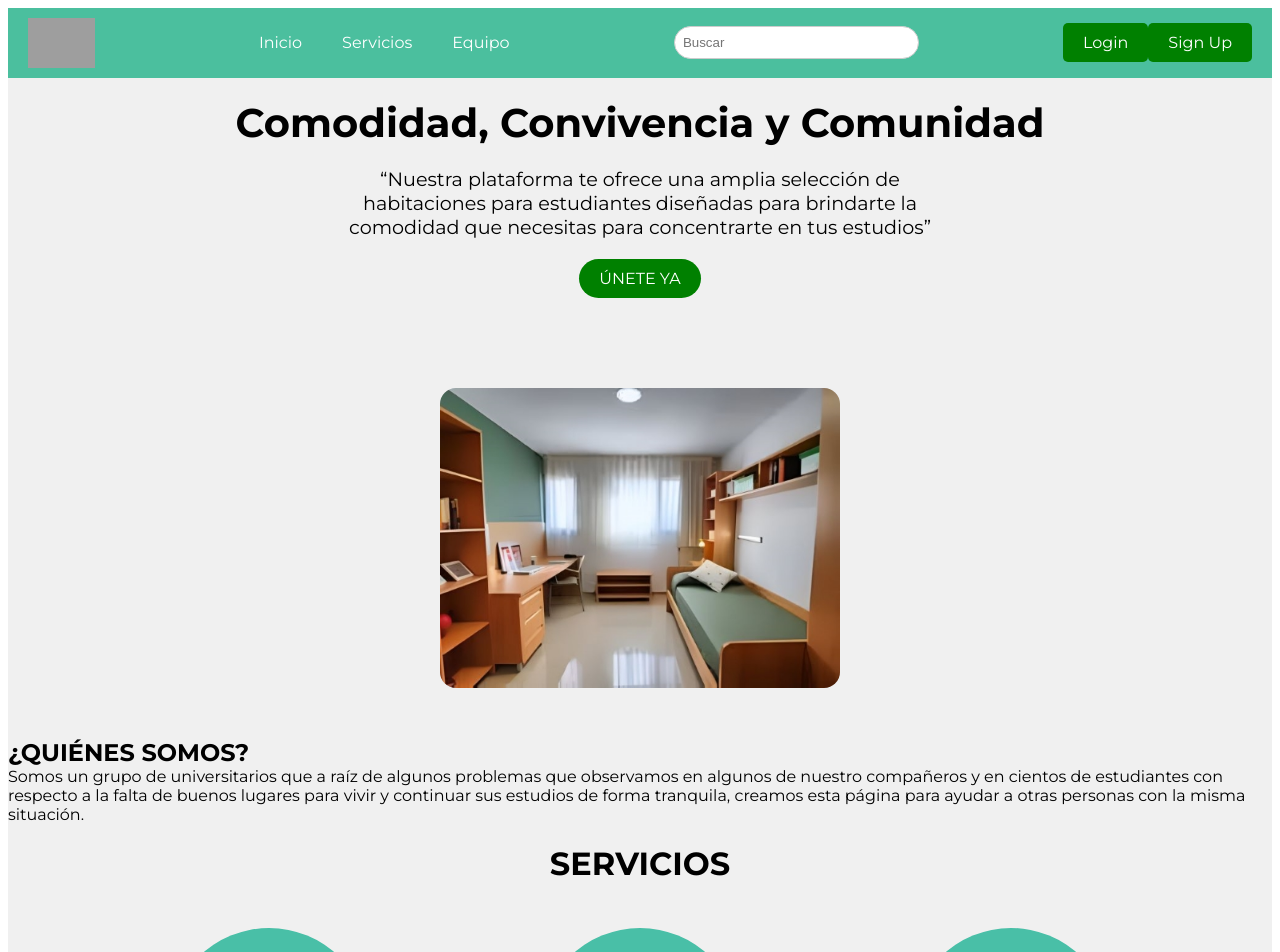
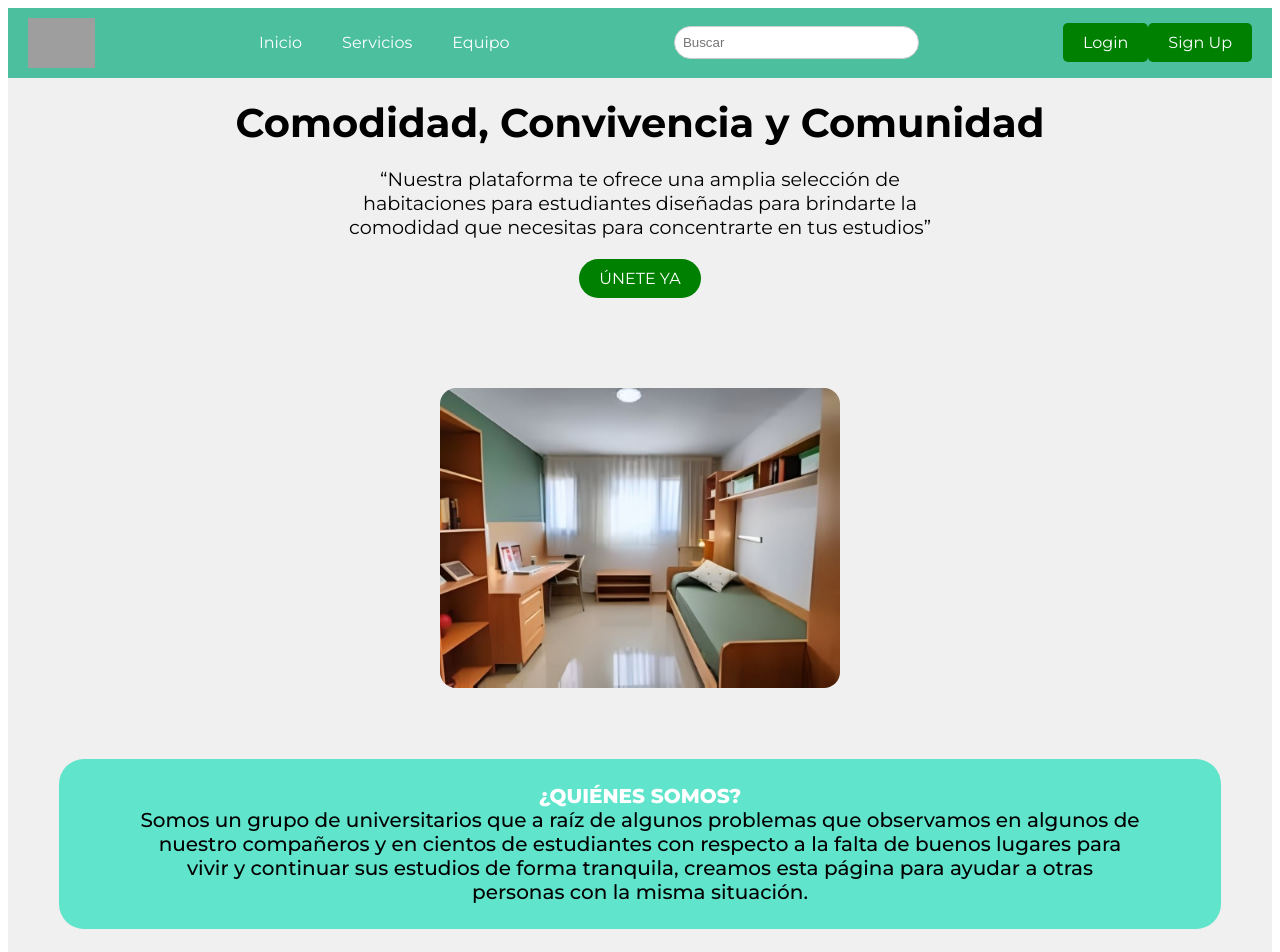
Before and after one commit to rentease-grupo01/banking-landing-page-angular, an Angular app: page / in a window 1280 px wide. Shown: the top 952 px of the page. Built offline with nearby package versions, Linux system fonts and the light colour scheme; grey boxes are pictures that could not be loaded.

Commit message:
Update app.component.css

```diff
--- a/src/app/app.component.css
+++ b/src/app/app.component.css
@@ -210,3 +210,27 @@ footer p {
   .action-buttons {
     display: flex;
   }
+
+.quienes-somos-container {
+    background-color: #60E4CB;
+    padding: 25px 80px;
+    text-align: center;
+    color: black;
+    font-family: 'Montserrat', sans-serif;
+    border-radius: 25px;
+    margin: 4vw;
+}
+
+.quienes-somos-container h2 {
+    color: white;
+    font-family: 'Montserrat', sans-serif;
+    font-size: 20px;
+    font-weight: 800;
+}
+
+
+.quienes-somos-container p {
+    font-family: 'Montserrat', sans-serif;
+    font-size: 20px;
+    font-weight: 500;
+}
```
